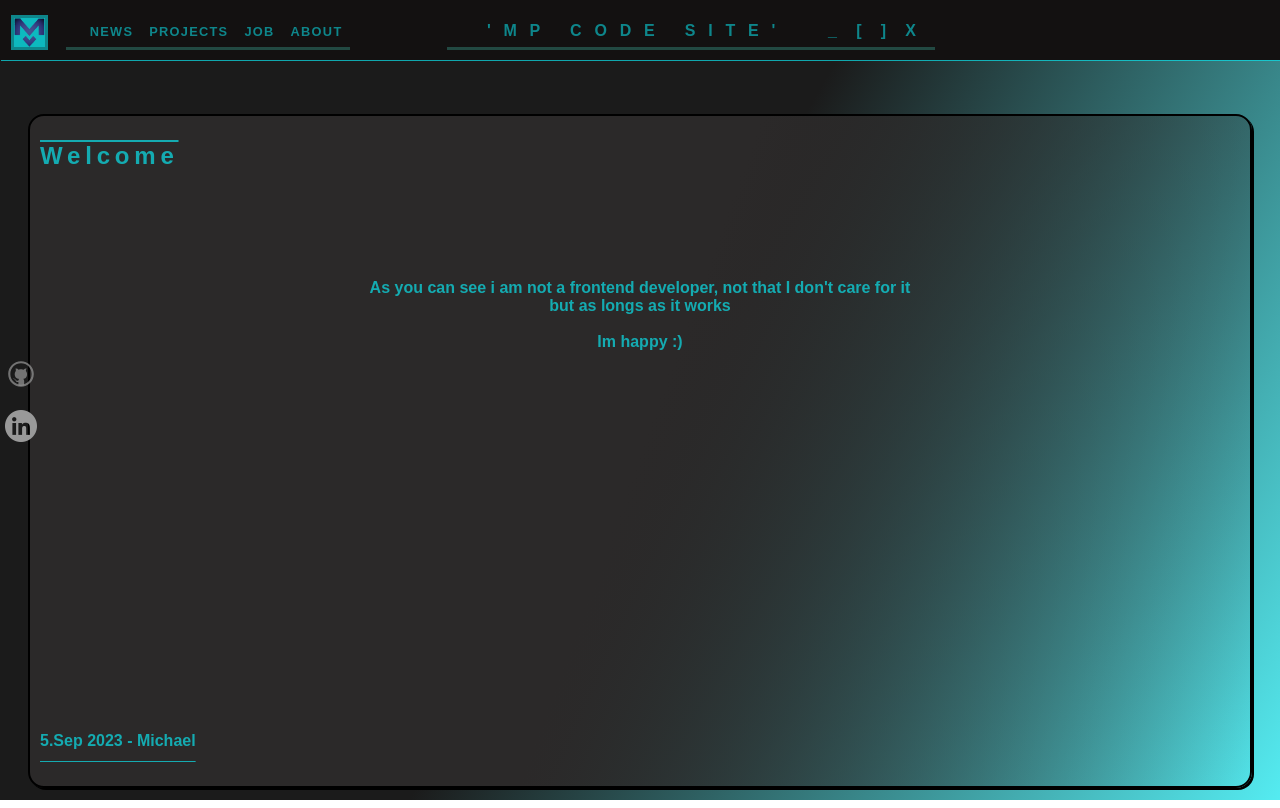
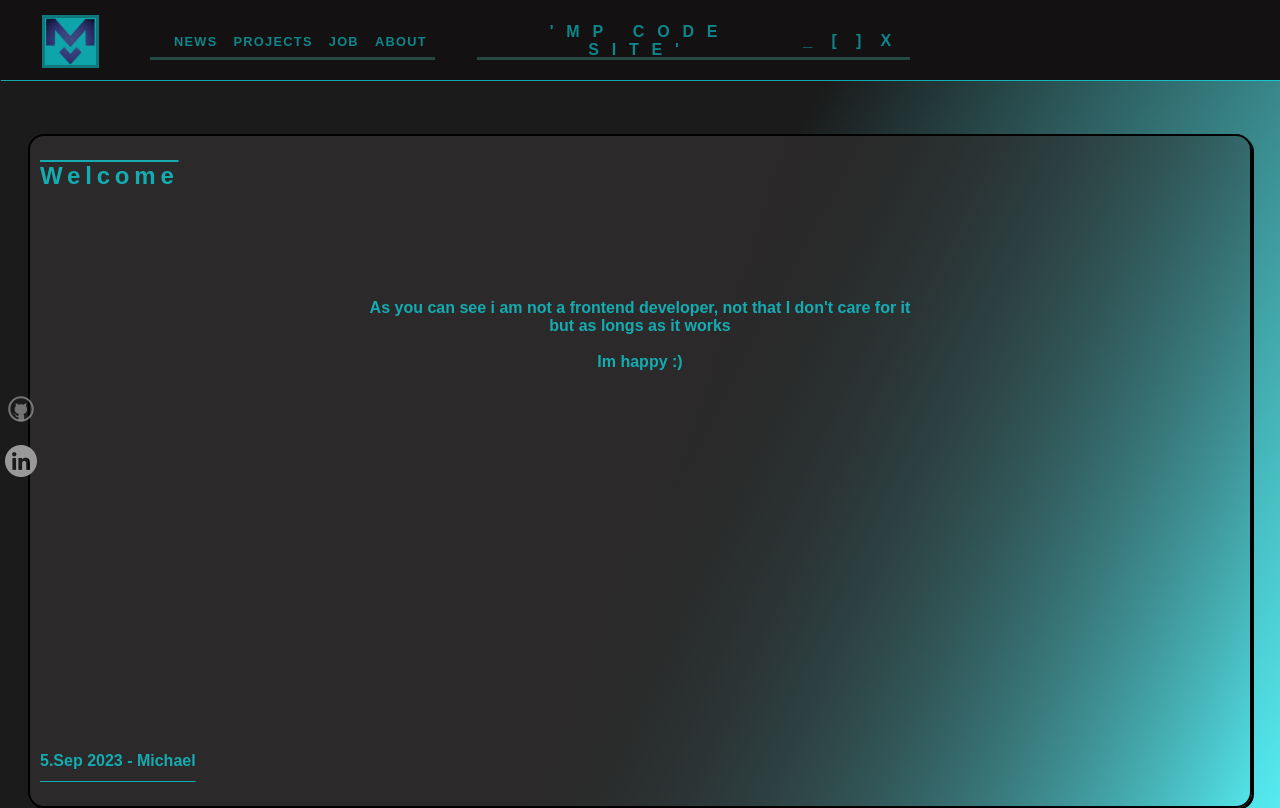
Before and after one commit to TPDs/mic-port, a SvelteKit app: page / in a window 1280 px wide. Built offline with nearby package versions, Linux system fonts and the light colour scheme.

Commit message:
fixed icon sizing and hover

```diff
--- a/src/routes/Header.svelte
+++ b/src/routes/Header.svelte
@@ -59,34 +59,37 @@
 <style>
 	header {
 		display: grid;
-		grid-template-columns:45px 1fr;
+		grid-template-columns:150px 1fr;
 		grid-template-rows: auto;
-		height: 60px;
+		height: 80px;
 		box-shadow: 1px 1px;
 		background: rgb(19, 17, 17);
-		padding-right: 50px;
+		padding-right: 150px;
 	}
 
 	.logo  {
 		grid-column: 1;
 		grid-row: 1;
-		opacity: 0.8;
-		width: 3em;
-		height: 2em;
 		justify-self: center;
 		padding-top: 15px;
-		padding-left: 25px;
-
-
+		padding-left: 10px;
 		}
 
 	.logo img {
-		justify-self: center;
-		max-width: 90%;
-		max-height: 90%;
+		max-width: 67%;
+		max-height: 67%;
+		opacity: 0.7;
 		border-style: solid;
 		border-color: rgba(12, 227, 235, 0.7);
 	}
+	.logo img:hover {
+		max-width: 67%;
+		max-height: 67%;
+		border-style: solid;
+		opacity: 0.6;
+		border-color: rgba(12, 227, 235, 0.6);
+	}
+
 
 	.statusbar {
 		display: grid;
@@ -95,7 +98,7 @@
 		grid-row: 1;
 		grid-column: 2;
 		height: 60px;
-		padding-top: 15px;
+		padding-top: 25px;
 
 	}
 	.statusbar-row {
@@ -176,9 +179,9 @@
 		transition: color 0.2s linear;
 	}
 
-	a:hover {
-		color: var(--color-theme-1);
-		box-shadow: 0px 1px;
+	.statusbar-row a:hover {
+		color: var(--color-text-hover);
+		box-shadow: 0px 0px 2px;
 	}
 	nav b {
 		display: flex;
--- a/src/routes/Sidebar.svelte
+++ b/src/routes/Sidebar.svelte
@@ -19,13 +19,14 @@
 		display: grid;
 		grid-template-columns: 50px;
         width: 45px;
+		padding-top: 85px;
 
 	}
 
 	.sidebar {
 		grid-column: 1;
 		grid-row: 2;
-		padding-top: 350px;
+		padding-top: 300px;
 		width: 45px;
 
 
--- a/src/routes/styles.css
+++ b/src/routes/styles.css
@@ -5,11 +5,9 @@
 	--font-body: Arial, -apple-system, BlinkMacSystemFont, 'Segoe UI', Roboto, Oxygen, Ubuntu,
 		Cantarell, 'Open Sans', 'Helvetica Neue', sans-serif;
 	--font-mono: 'Fira Mono', monospace;
-
 	--color-bg-1: rgb(27, 27, 27);
-	--color-theme-1: #f8f7f7;
-	--color-theme-2: #000000;
 	--color-text: rgba(12, 227, 235, 0.7);
+	--color-text-hover: rgba(12, 228, 235, 0.9);
 	--column-width: 42rem;
 	--column-margin-top: 4rem;
 	font-family: var(--font-body);
```
